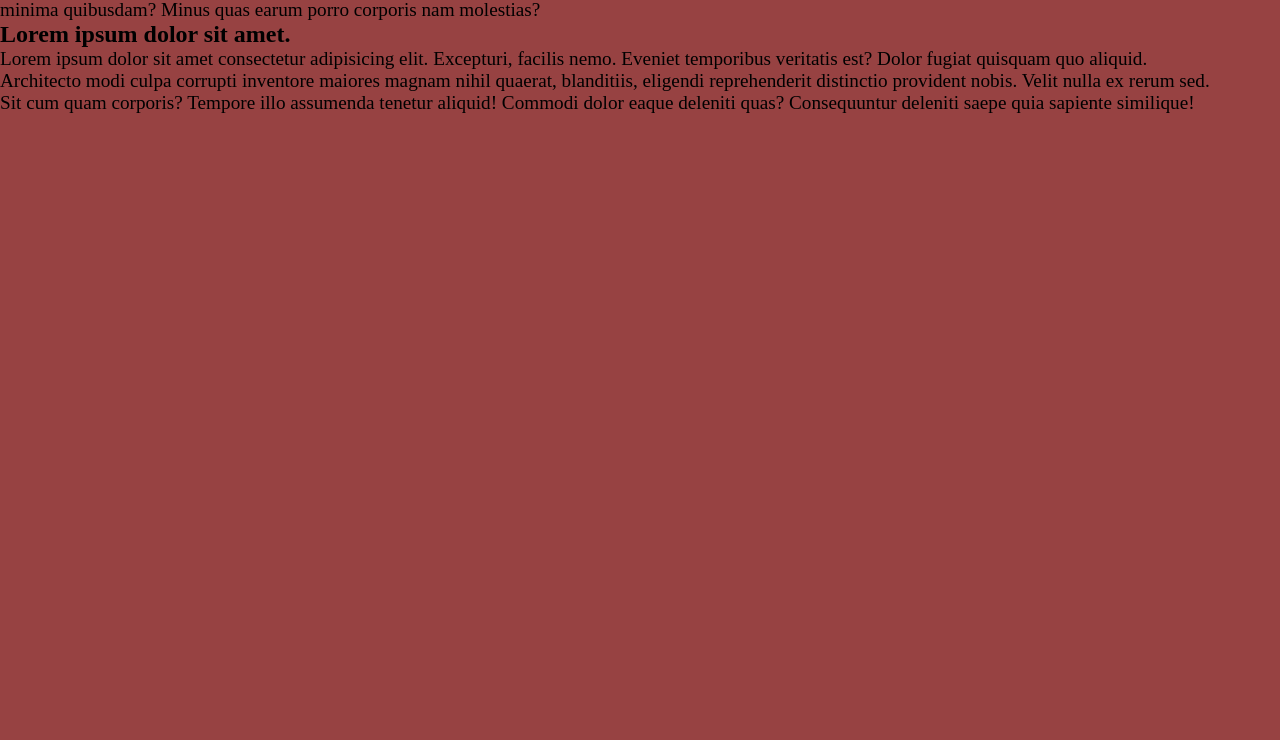
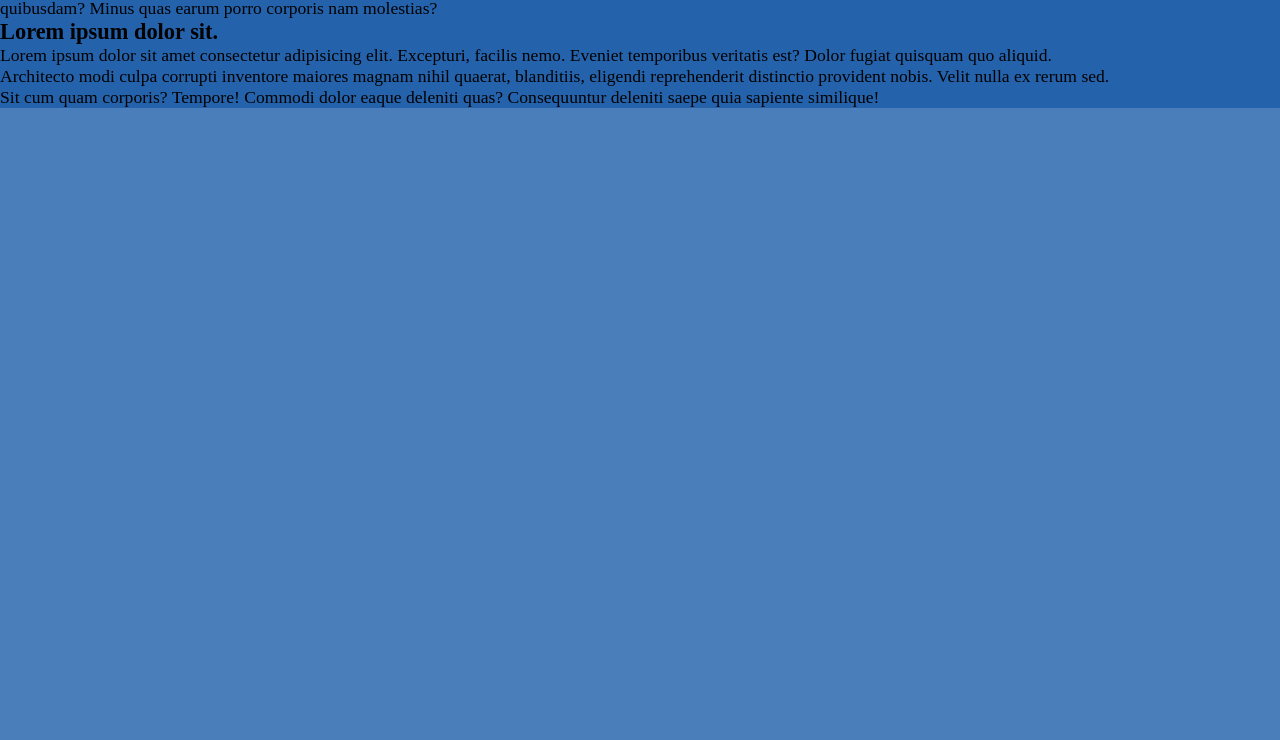
Before and after one commit to m2in2019/git_p1_0, a plain HTML site: page index.html in a window 1280 px wide. Shown: the part 60-800 px from the top of the page. Drawn offline with Linux system fonts and the light colour scheme.

Commit message:
внесены изменения

```diff
--- a/css/main.css
+++ b/css/main.css
@@ -1,13 +1,13 @@
 body, *{
   margin: 0;
   padding: 0;
-  background-color: rgb(151, 66, 66);
+  background-color: rgba(36, 99, 172, 0.822);
 }
 
 h2{
-  font-size: 1.5rem;
+  font-size: 1.4rem;
 }
 
 p{
-  font-size: 1.2rem;
+  font-size: 1.1rem;
 }
--- a/index.html
+++ b/index.html
@@ -10,9 +10,9 @@
 <body>
   <h1>Git + GitHub.</h1>
   <p>Lorem, ipsum dolor sit amet consectetur adipisicing elit. Distinctio fugit dolorum voluptatibus perspiciatis culpa debitis. Animi quasi, dolorum corrupti quaerat ad minima quibusdam? Minus quas earum porro corporis nam molestias?</p>
-  <h2>Lorem ipsum dolor sit amet.</h2>
+  <h2>Lorem ipsum dolor sit.</h2>
   <p>Lorem ipsum dolor sit amet consectetur adipisicing elit. Excepturi, facilis nemo. Eveniet temporibus veritatis est? Dolor fugiat quisquam quo aliquid.</p>
   <p>Architecto modi culpa corrupti inventore maiores magnam nihil quaerat, blanditiis, eligendi reprehenderit distinctio provident nobis. Velit nulla ex rerum sed.</p>
-  <p>Sit cum quam corporis? Tempore illo assumenda tenetur aliquid! Commodi dolor eaque deleniti quas? Consequuntur deleniti saepe quia sapiente similique!</p>
+  <p>Sit cum quam corporis? Tempore! Commodi dolor eaque deleniti quas? Consequuntur deleniti saepe quia sapiente similique!</p>
 </body>
 </html>
```
